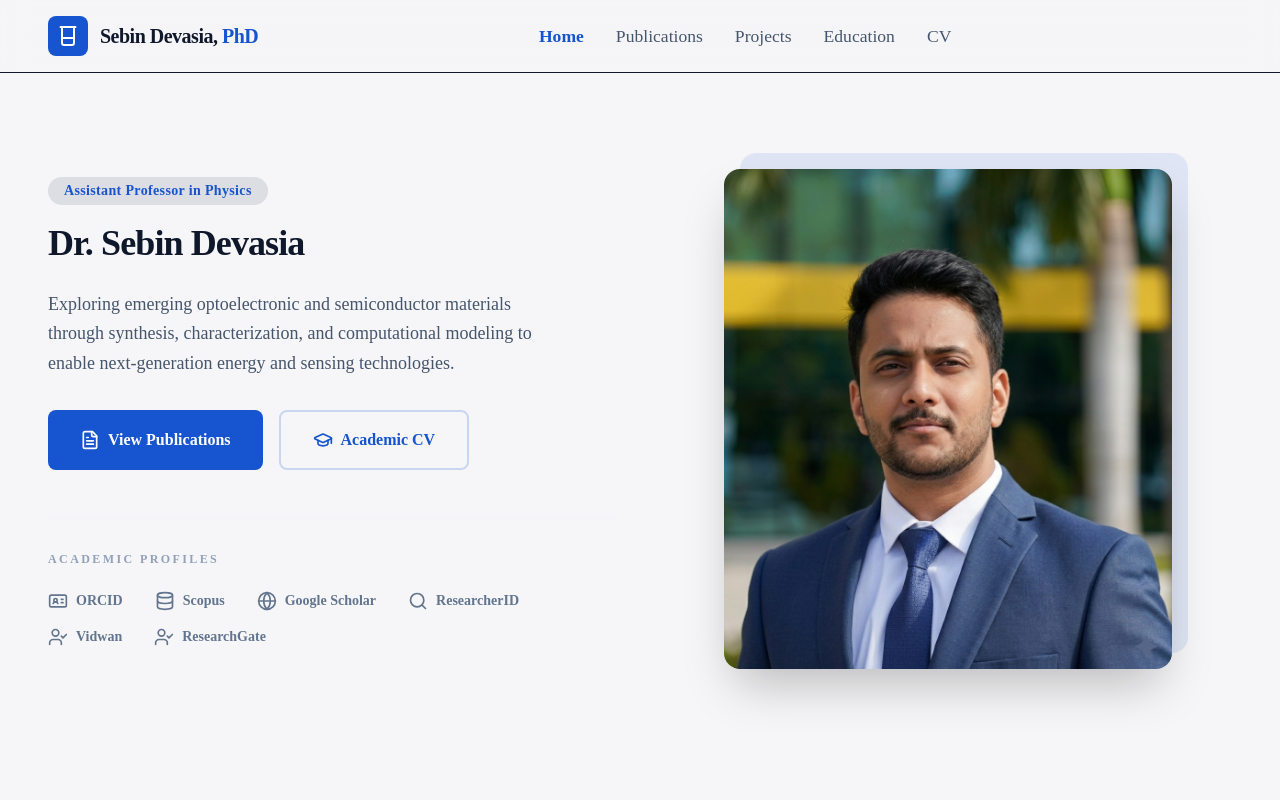
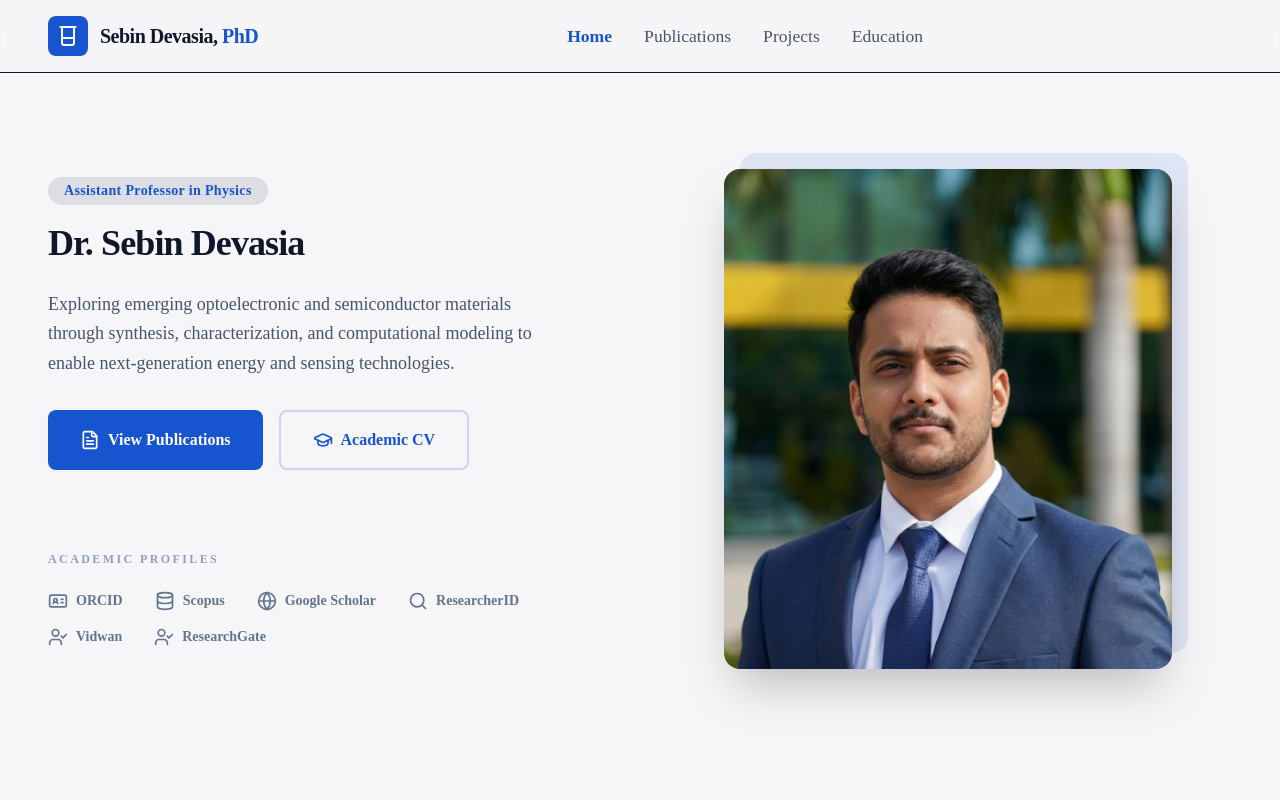
Before and after one commit to sebind/sebind.github.io, a React (Vite) app: page / in a window 1280 px wide. Shown: the top 800 px of the page. Built offline with nearby package versions, Linux system fonts and the light colour scheme.

Commit message:
Remove CV link from Navbar

```diff
--- a/src/Navbar.tsx
+++ b/src/Navbar.tsx
@@ -12,8 +12,7 @@ export default function Navbar() {
     { name: 'Publications', path: '/publications' },
     { name: 'Projects', path: '/projects' },
     { name: 'Education', path: '/education' },
-    { name: 'CV', path: '/cv' },
-  ];
+      ];
 
   return (
     <header className="sticky top-0 z-50 w-full border-b border-primary/10 bg-[#f6f6f8]/80 backdrop-blur-md">
```
